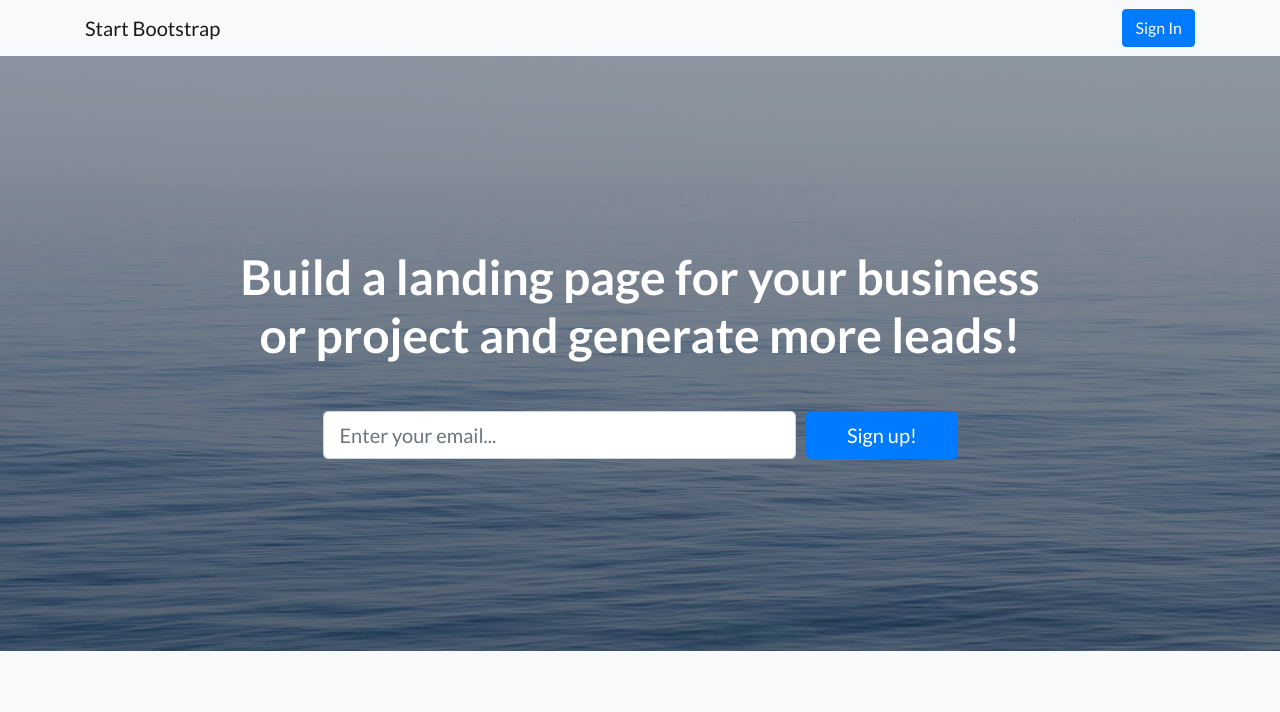
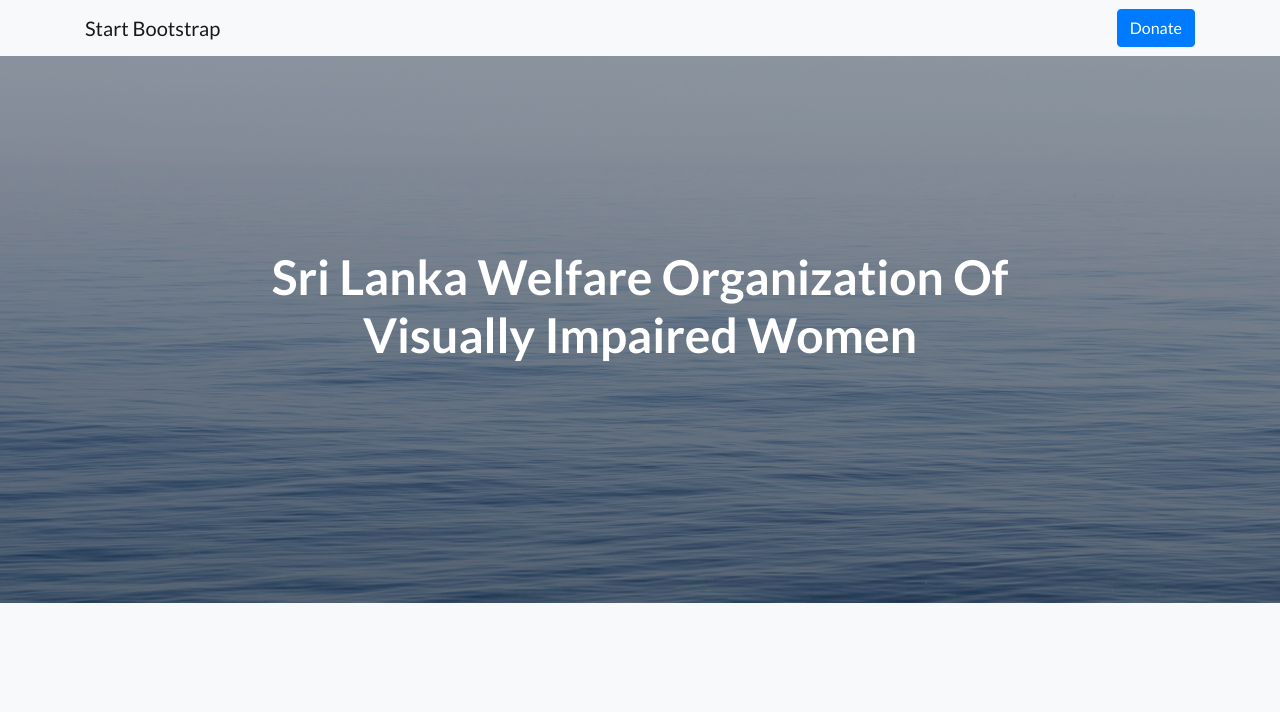
Before and after one commit to Chamalasela/SLWOOVIW, a website: page index.html in a window 1280 px wide. Shown: the top 712 px of the page. Drawn offline with Linux system fonts and the light colour scheme.

Commit message:
Update index.html

```diff
--- a/index.html
+++ b/index.html
@@ -29,7 +29,7 @@
   <nav class="navbar navbar-light bg-light static-top">
     <div class="container">
       <a class="navbar-brand" href="#">Start Bootstrap</a>
-      <a class="btn btn-primary" href="#">Sign In</a>
+      <a class="btn btn-primary" href="#">Donate</a>
     </div>
   </nav>
 
@@ -39,9 +39,9 @@
     <div class="container">
       <div class="row">
         <div class="col-xl-9 mx-auto">
-          <h1 class="mb-5">Build a landing page for your business or project and generate more leads!</h1>
+          <h1 class="mb-5">Sri Lanka Welfare Organization Of Visually Impaired Women</h1>
         </div>
-        <div class="col-md-10 col-lg-8 col-xl-7 mx-auto">
+        <!--<div class="col-md-10 col-lg-8 col-xl-7 mx-auto">
           <form>
             <div class="form-row">
               <div class="col-12 col-md-9 mb-2 mb-md-0">
@@ -52,7 +52,7 @@
               </div>
             </div>
           </form>
-        </div>
+        </div> -->
       </div>
     </div>
   </header>
@@ -156,7 +156,7 @@
     <div class="container">
       <div class="row">
         <div class="col-xl-9 mx-auto">
-          <h2 class="mb-4">Ready to get started? Sign up now!</h2>
+          <h2 class="mb-4">Ready to get started? Sign up now for our newsletter</h2>
         </div>
         <div class="col-md-10 col-lg-8 col-xl-7 mx-auto">
           <form>
```
